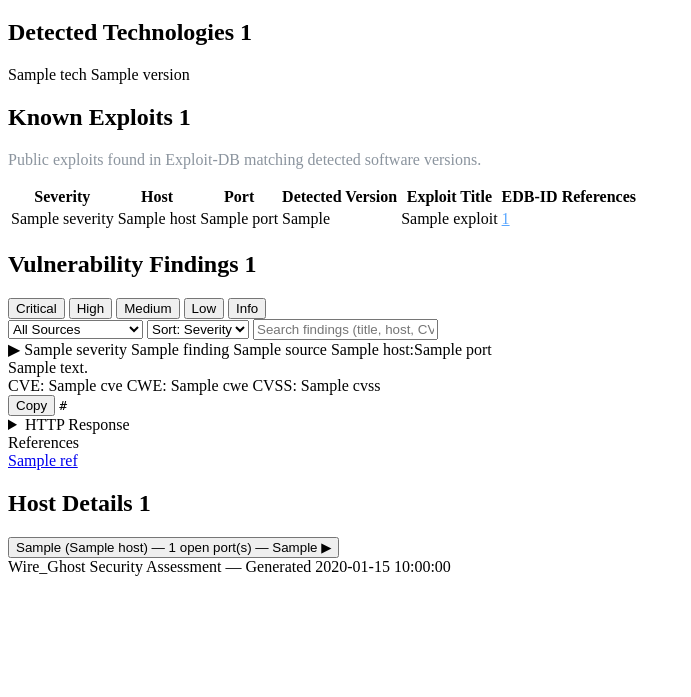
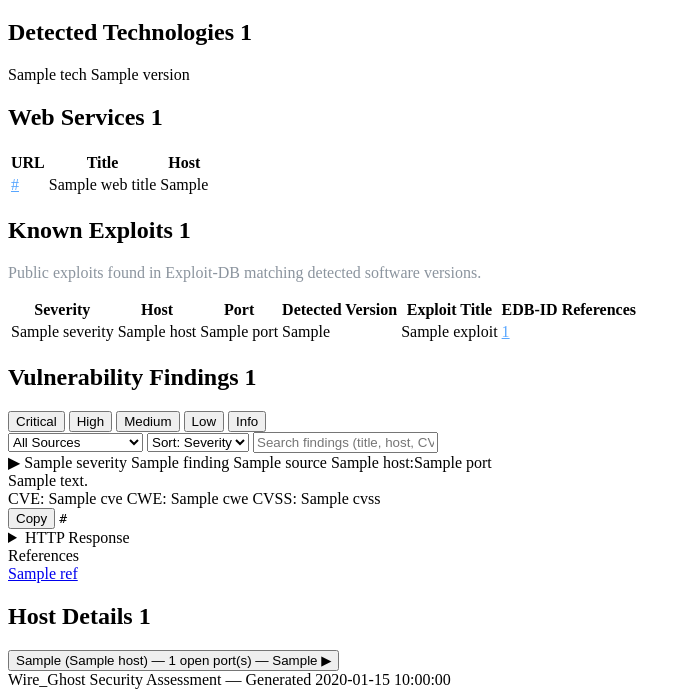
Before and after one commit to Lw1nM1n4ung/demon-in-the-wire, a Python web app: template src/wireghost/reports/templates/dashboard.html.j2 in a window 1280 px wide. Shown: the part 898-1595 px from the top of the page, without its empty margins (0-691 px from the left). Before the commit the page ends 1474 px from the top, so only its background shows below. Run offline with Jinja, Linux system fonts and the light colour scheme; the template is opened without the code that fills it: most values are stand-ins (such as "Sample title", 1, 10 or a date in 2020).

Commit message:
feat: add Web Services section to dashboard with page titles from httpx

```diff
--- a/src/wireghost/models/scan.py
+++ b/src/wireghost/models/scan.py
@@ -34,6 +34,7 @@ class Host:
     status: str = "up"
     ports: list[Port] = field(default_factory=list)
     web_endpoints: list[str] = field(default_factory=list)
+    web_titles: dict[str, str] = field(default_factory=dict)  # url → page title
     technologies: list[WebTech] = field(default_factory=list)
     os: str = ""  # OS detection from nmap -O (e.g. "Linux 5.15")
 
--- a/src/wireghost/pipeline/webdetect.py
+++ b/src/wireghost/pipeline/webdetect.py
@@ -89,7 +89,7 @@ async def _detect_technologies(
         if server:
             host.technologies.append(WebTech(name="Server", version=server, url=url))
         if title:
-            host.technologies.append(WebTech(name="Title", version=title, url=url))
+            host.web_titles[url] = title
 
     log.info("Tech detect %s: %d technologies found", host.ip, len(host.technologies))
 
--- a/src/wireghost/reports/dashboard.py
+++ b/src/wireghost/reports/dashboard.py
@@ -117,6 +117,7 @@ class DashboardRenderer:
                         for t in getattr(h, "technologies", [])
                     ],
                     "os": getattr(h, "os", ""),
+                    "web_titles": getattr(h, "web_titles", {}),
                 }
             )
 
--- a/src/wireghost/reports/templates/dashboard.html.j2
+++ b/src/wireghost/reports/templates/dashboard.html.j2
@@ -81,6 +81,35 @@
       </span>
       {% endfor %}
     </div>
+  </div>
+  {% endif %}
+
+  <!-- Web Services -->
+  {% set all_titles = [] %}
+  {% for host in hosts %}
+    {% for url, title in host.web_titles.items() %}
+      {% if title and title != "Error" and "301" not in title %}
+        {% if all_titles.append({"url": url, "title": title, "ip": host.ip}) %}{% endif %}
+      {% endif %}
+    {% endfor %}
+  {% endfor %}
+  {% if all_titles %}
+  <div class="card">
+    <h2 class="section-title">Web Services <span class="count">{{ all_titles|length }}</span></h2>
+    <table class="exploits-table">
+      <thead>
+        <tr><th>URL</th><th>Title</th><th>Host</th></tr>
+      </thead>
+      <tbody>
+        {% for svc in all_titles %}
+        <tr>
+          <td><a href="{{ svc.url }}" target="_blank" style="color:#58a6ff;">{{ svc.url }}</a></td>
+          <td>{{ svc.title }}</td>
+          <td>{{ svc.ip }}</td>
+        </tr>
+        {% endfor %}
+      </tbody>
+    </table>
   </div>
   {% endif %}
 
```
Also changed, not shown: src/wireghost/cli.py (+6 -1 lines).
